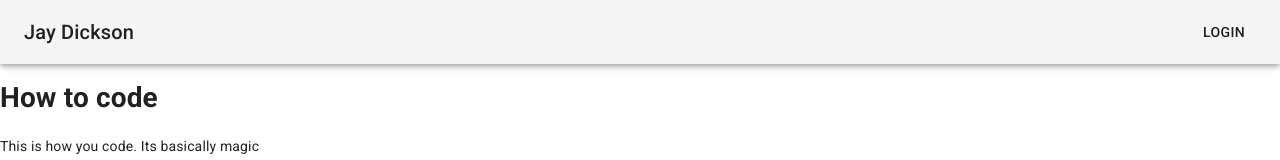
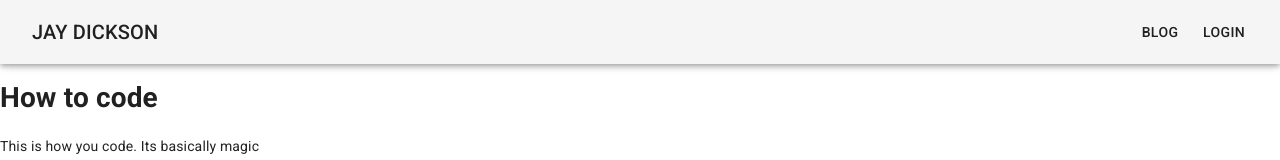
Before and after one commit to jaydickson02/Website, a Next.js app: page /blog in a window 1280 px wide. Shown: the top 160 px of the page. Built offline with nearby package versions, Linux system fonts and the light colour scheme.

Commit message:
Added links to navbar

```diff
--- a/components/navbar.js
+++ b/components/navbar.js
@@ -1,9 +1,15 @@
 import React from 'react';
+
+//MaterialUI
 import { makeStyles } from '@material-ui/core/styles';
 import AppBar from '@material-ui/core/AppBar';
 import Toolbar from '@material-ui/core/Toolbar';
 import Typography from '@material-ui/core/Typography';
 import Button from '@material-ui/core/Button';
+
+//Next
+import Link from 'next/link';
+
 
 
 const useStyles = makeStyles(theme => ({
@@ -26,9 +32,19 @@ export default function ButtonAppBar(props) { //Pass fixed or static to props
     <div className={classes.root}>
       <AppBar position={props.type} color="default">
         <Toolbar>
-          <Typography variant="h6" className={classes.title}>
-            Jay Dickson
+        <Typography variant="h6" className={classes.title}>
+          <Link href="/">
+            <Button>
+              <Typography variant="h6" className={classes.title}>
+                Jay Dickson
+              </Typography>
+            </Button>
+          </Link>
           </Typography>
+
+            <Link href="/blog">
+              <Button color="inherit">Blog</Button>
+            </Link>
           <Button color="inherit">Login</Button>
         </Toolbar>
       </AppBar>
```
